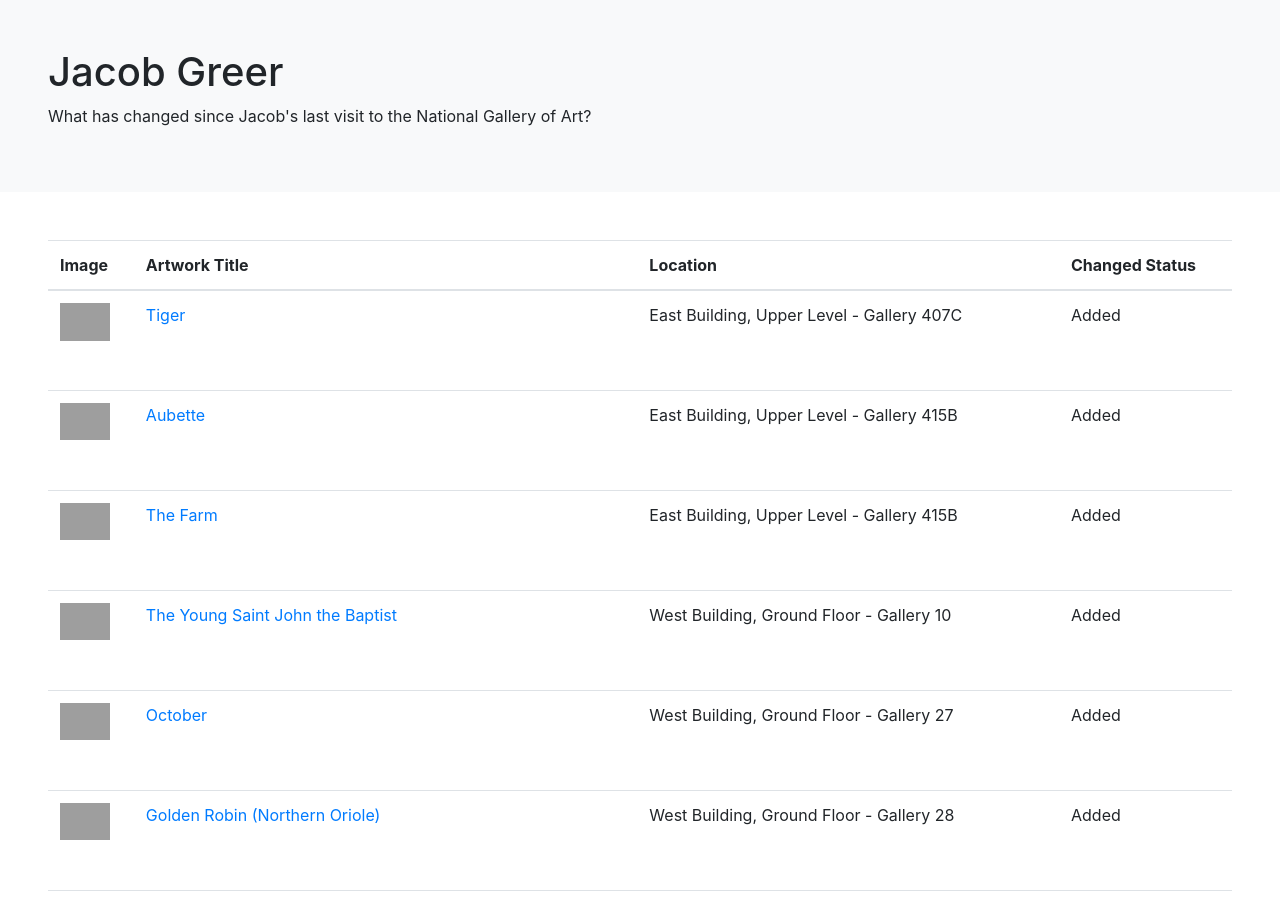
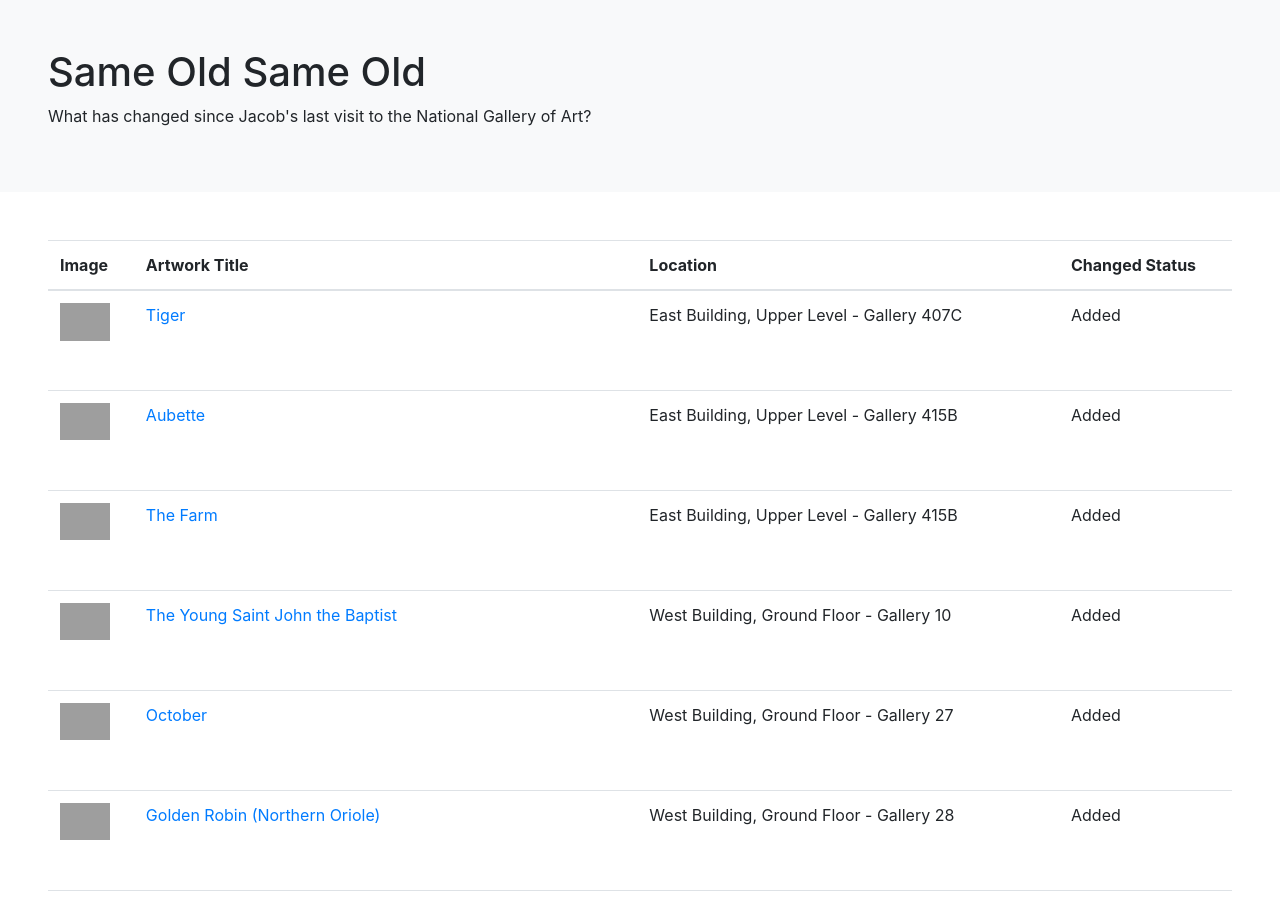
Before and after one commit to jacobmgreer/Same-Old-Same-Old, a Jekyll site: the page built from index.md, in a window 1280 px wide and 900 px high, cut to the strip 0-900 px from the top of the window. Built offline with Jekyll 4.4.1, drawn with Linux system fonts in a browser that asks for light colours; grey boxes are pictures that could not be loaded.

Commit message:
Update _config.yml

```diff
--- a/_config.yml
+++ b/_config.yml
@@ -1,2 +1,2 @@
-name: Jacob Greer
+name: Same Old Same Old
 description: What has changed since Jacob's last visit to the National Gallery of Art?
```
